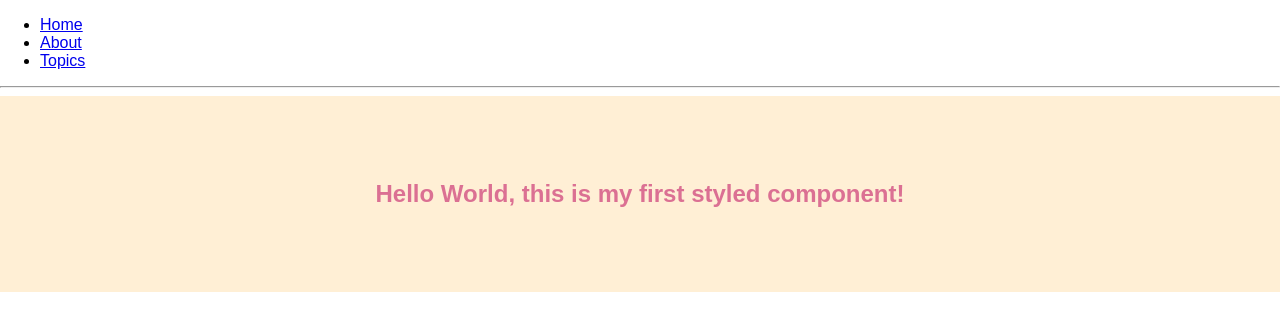
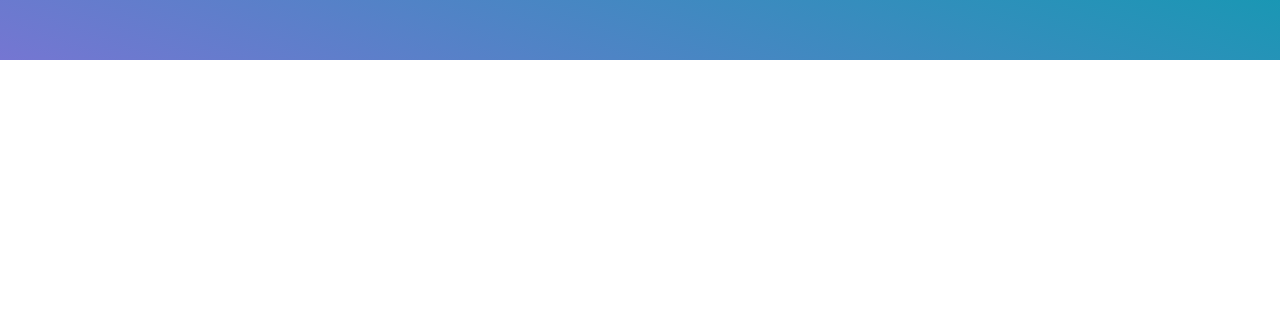
Before and after one commit to Doug-Luce/portfolio-site, a React (Create React App) app: page / in a window 1280 px wide. Shown: the top 330 px of the page. Built offline with nearby package versions, Linux system fonts and the light colour scheme.

Commit message:
Worked on adding folder structure and nav component. Added some default styles using injectGlobal() in styled-components. Added a color.js file that contains all of the colors used for the site.

```diff
--- a/src/App.js
+++ b/src/App.js
@@ -1,107 +1,12 @@
-// import React, { Component } from 'react';
-// import logo from './logo.svg';
-// import './App.css';
+import React from "react";
+//import { BrowserRouter as Router, Route, Link } from "react-router-dom";
+import Home from './pages/home';
+import NavBar from './components/navBar';
+import baseStyles from './baseStyles';
 
-// class App extends Component {
-//   render() {
-//     return (
-//       <div className="App">
-//         <header className="App-header">
-//           <img src={logo} className="App-logo" alt="logo" />
-//           <h1 className="App-title">Welcome to React</h1>
-//         </header>
-//         <p className="App-intro">
-//           To get started, edit <code>src/App.js</code> and save to reload.
-//         </p>
-//       </div>
-//     );
-//   }
-// }
-
-// export default App;
-
-import React from "react";
-import { BrowserRouter as Router, Route, Link } from "react-router-dom";
-import styled, { css } from 'styled-components'
-
-const App = () => (
-  <Router>
-    <div>
-      <ul>
-        <li>
-          <Link to="/">Home</Link>
-        </li>
-        <li>
-          <Link to="/about">About</Link>
-        </li>
-        <li>
-          <Link to="/topics">Topics</Link>
-        </li>
-      </ul>
-
-      <hr />
-
-      <Route exact path="/" component={Home} />
-      <Route path="/about" component={About} />
-      <Route path="/topics" component={Topics} />
-    </div>
-  </Router>
-);
-
-const Title = styled.h1`
-  font-size: 1.5em;
-  text-align: center;
-  color: palevioletred;
-`;
-
-// Create a Wrapper component that'll render a <section> tag with some styles
-const Wrapper = styled.section`
-  padding: 4em;
-  background: papayawhip;
-`;
-
-const Home = () => (
-  <Wrapper>
-    <Title>
-      Hello World, this is my first styled component!
-    </Title>
-  </Wrapper>
-);
-
-const About = () => (
-  <div>
-    <h2>About</h2>
-  </div>
-);
-
-const Topics = ({ match }) => (
-  <div>
-    <h2>Topics</h2>
-    <ul>
-      <li>
-        <Link to={`${match.url}/rendering`}>Rendering with React</Link>
-      </li>
-      <li>
-        <Link to={`${match.url}/components`}>Components</Link>
-      </li>
-      <li>
-        <Link to={`${match.url}/props-v-state`}>Props v. State</Link>
-      </li>
-    </ul>
-
-    <Route path={`${match.url}/:topicId`} component={Topic} />
-    <Route
-      exact
-      path={match.url}
-      render={() => <h3>Please select a topic.</h3>}
-    />
-  </div>
-);
-
-const Topic = ({ match }) => (
-  <div>
-    <h3>{match.params.topicId}</h3>
-  </div>
-);
+const App = () => {
+  baseStyles()
+  return (<NavBar />)
+};
 
 export default App;
--- /dev/null
+++ b/src/baseStyles.js
@@ -0,0 +1,9 @@
+import { injectGlobal } from 'styled-components';
+
+const baseStyles = () => injectGlobal`
+  * {
+    margin: 0;
+  }
+`;
+
+export default baseStyles;
--- /dev/null
+++ b/src/components/color.js
@@ -0,0 +1,5 @@
+export const mediumCream = '#F7EEE3';
+export const lightCream = '#FFECD4';
+
+export const navGradient = 'linear-gradient(200deg,#1A97B4 0%,#7576d2 100%)';
+export const gradientLine = `linear-gradient(${360/3}deg, #F88D35 0%, #32A2BB)`;
--- /dev/null
+++ b/src/components/navBar.js
@@ -0,0 +1,12 @@
+import React from 'react';
+import NavStyles from './styles/NavStyles';
+
+class NavBar extends React.Component {
+  render() {
+    return (
+      <NavStyles />
+    );
+  }
+};
+
+export default NavBar;
--- /dev/null
+++ b/src/components/styles/NavStyles.js
@@ -0,0 +1,9 @@
+import styled, { css } from 'styled-components';
+import * as palette from '../color';
+
+const NavStyles = styled.nav`
+  height: 3.75rem;
+  background-image: ${palette.navGradient};
+`;
+
+export default NavStyles;
--- /dev/null
+++ b/src/components/typography.js
@@ -0,0 +1,5 @@
+import styled from 'styled-components';
+
+export const H1 = styled.h1`
+  color: red;
+`;
--- a/src/index.css
+++ /dev/null
@@ -1,5 +0,0 @@
-body {
-  margin: 0;
-  padding: 0;
-  font-family: sans-serif;
-}
--- a/src/index.js
+++ b/src/index.js
@@ -1,6 +1,5 @@
 import React from 'react';
 import ReactDOM from 'react-dom';
-import './index.css';
 import App from './App';
 import registerServiceWorker from './registerServiceWorker';
 
--- /dev/null
+++ b/src/pages/home.js
@@ -0,0 +1,7 @@
+import React from "react";
+
+const Home = () => (
+    <div>HELLO!</div>
+);
+
+export default Home;
```
Also changed, not shown: src/App.css (deleted, +0 -28 lines), src/logo.svg (deleted).
